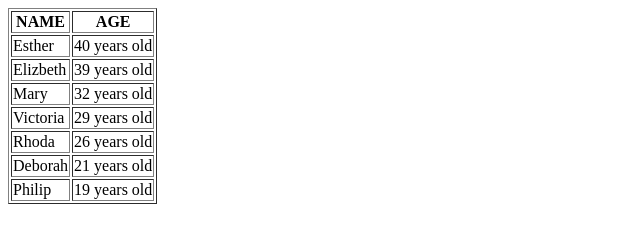
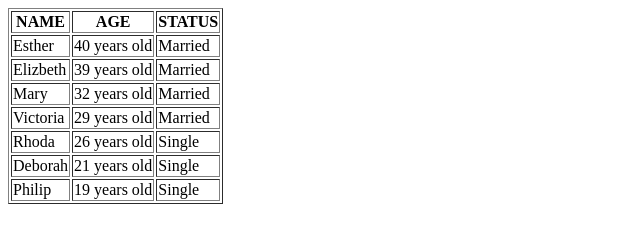
Before and after one commit to Akin125/The-Web-Developer-Bootcamp, a plain HTML site: page 2. Intermidiate HTML/Table.html in a window 1280 px wide. Shown: the whole page, without its empty margins (0-640 px from the left). Drawn offline with Linux system fonts and the light colour scheme.

Commit message:
Table completed

```diff
--- a/2. Intermidiate HTML/Table.html
+++ b/2. Intermidiate HTML/Table.html
@@ -10,45 +10,59 @@
 
 
     <table border="1">
+
+        <thead>
             <tr>
                 <th>NAME</th>
                 <th>AGE</th>
+                <th>STATUS</th>
             </tr>
+        </thead>
 
+        <tbody>
             <tr>
                 <td>Esther</td>
                 <td>40 years old</td>
+                <td>Married</td>
             </tr>
 
             <tr>
                 <td>Elizbeth</td>
                 <td>39 years old</td>
+                <td>Married</td>
             </tr>
 
             <tr>
                 <td>Mary</td>
                 <td>32 years old</td>
+                <td>Married</td>
             </tr>
 
             <tr>
                 <td>Victoria</td>
                 <td>29 years old</td>
+                <td>Married</td>
             </tr>
 
             <tr>
                 <td>Rhoda</td>
                 <td>26 years old</td>
+                <td>Single</td>
             </tr>
 
             <tr>
                 <td>Deborah</td>
                 <td>21 years old</td>
+                <td>Single</td>
             </tr>
 
             <tr>
                 <td>Philip</td>
                 <td>19 years old</td>
+                <td>Single</td>
             </tr>
+        </tbody>
+
     </table>
 </body>
 </html>
```
Lines whose indentation alone changed are shown as unchanged.
